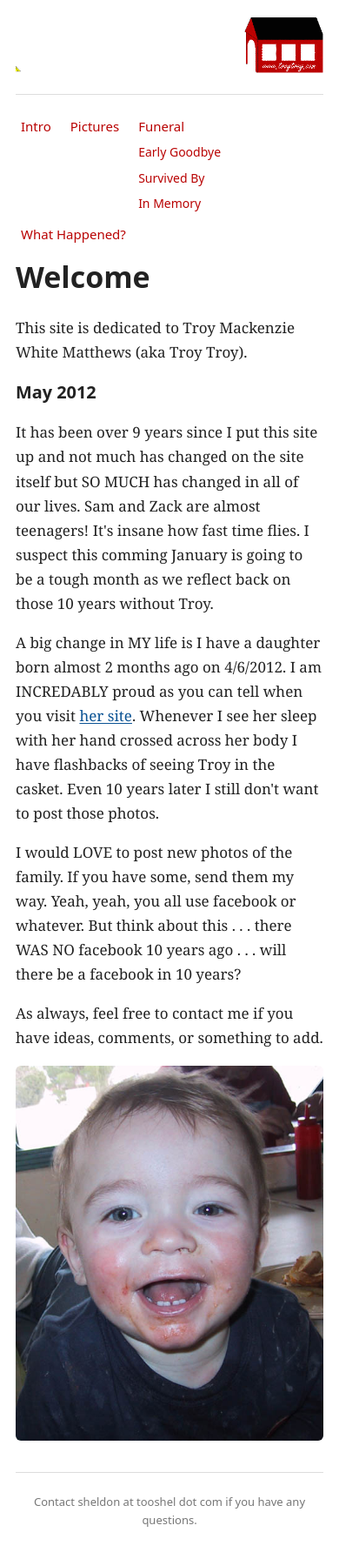
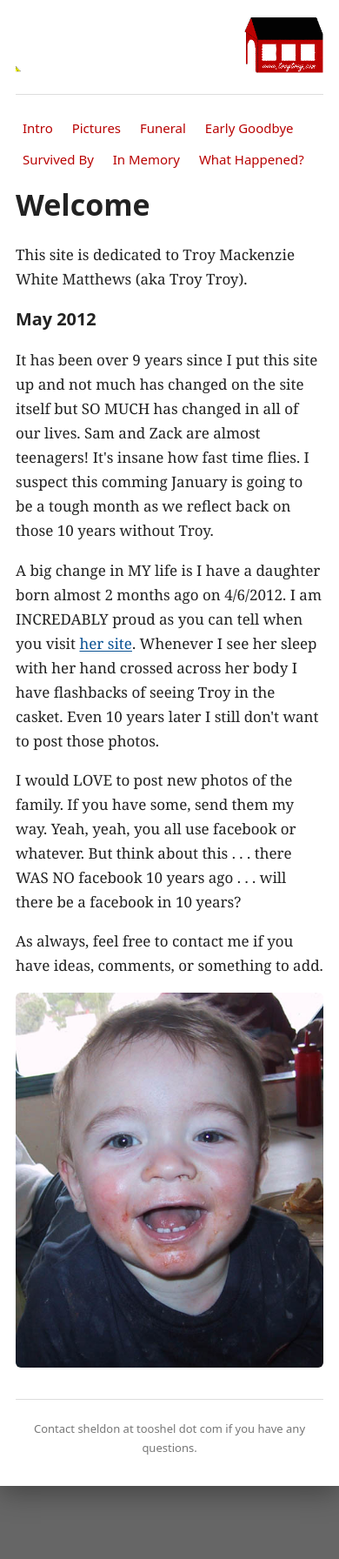
Before and after one commit to tooshel/troytroy, a Jekyll site: the page built from index.html, in a window 390 px wide. Shown: the whole page at 87% size. Built offline with Jekyll 4.4.1, drawn with Linux system fonts in a browser that asks for light colours.

Commit message:
Flow nav links inline on small screens
Co-Authored-By: Claude Fable 5 <noreply@anthropic.com>

```diff
--- a/css/troy.css
+++ b/css/troy.css
@@ -165,14 +165,17 @@ main a img {
     gap: 12px;
   }
 
-  #site-nav ul {
-    display: flex;
-    flex-wrap: wrap;
-    gap: 2px 10px;
+  #site-nav ul,
+  #site-nav ul ul,
+  #site-nav li {
+    display: inline;
+    margin: 0;
+    font-size: 0.9375rem;
   }
 
-  #site-nav ul ul {
-    display: contents;
+  #site-nav a {
+    padding: 4px 8px;
+    margin: 2px 2px 2px 0;
   }
 }
 
```
